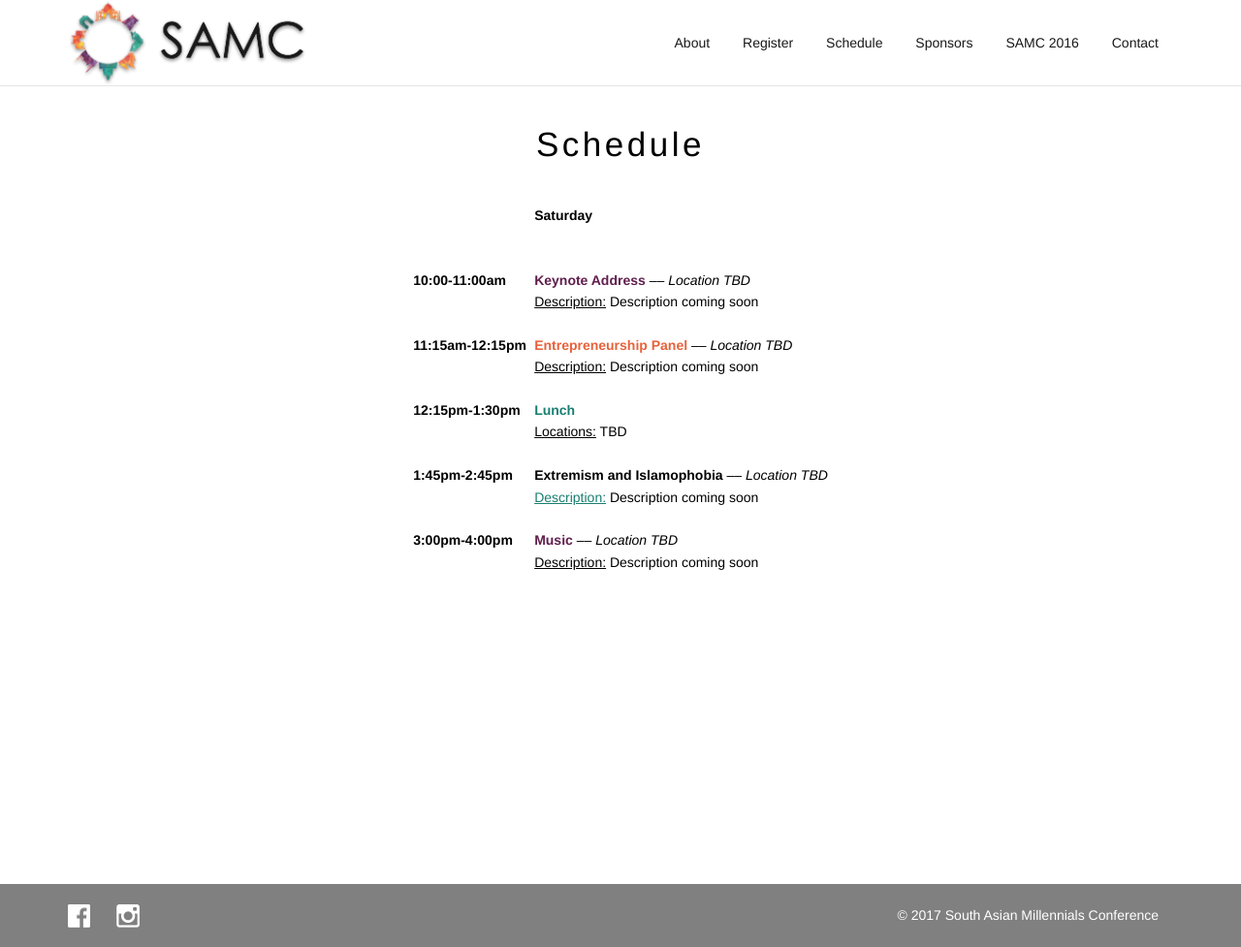
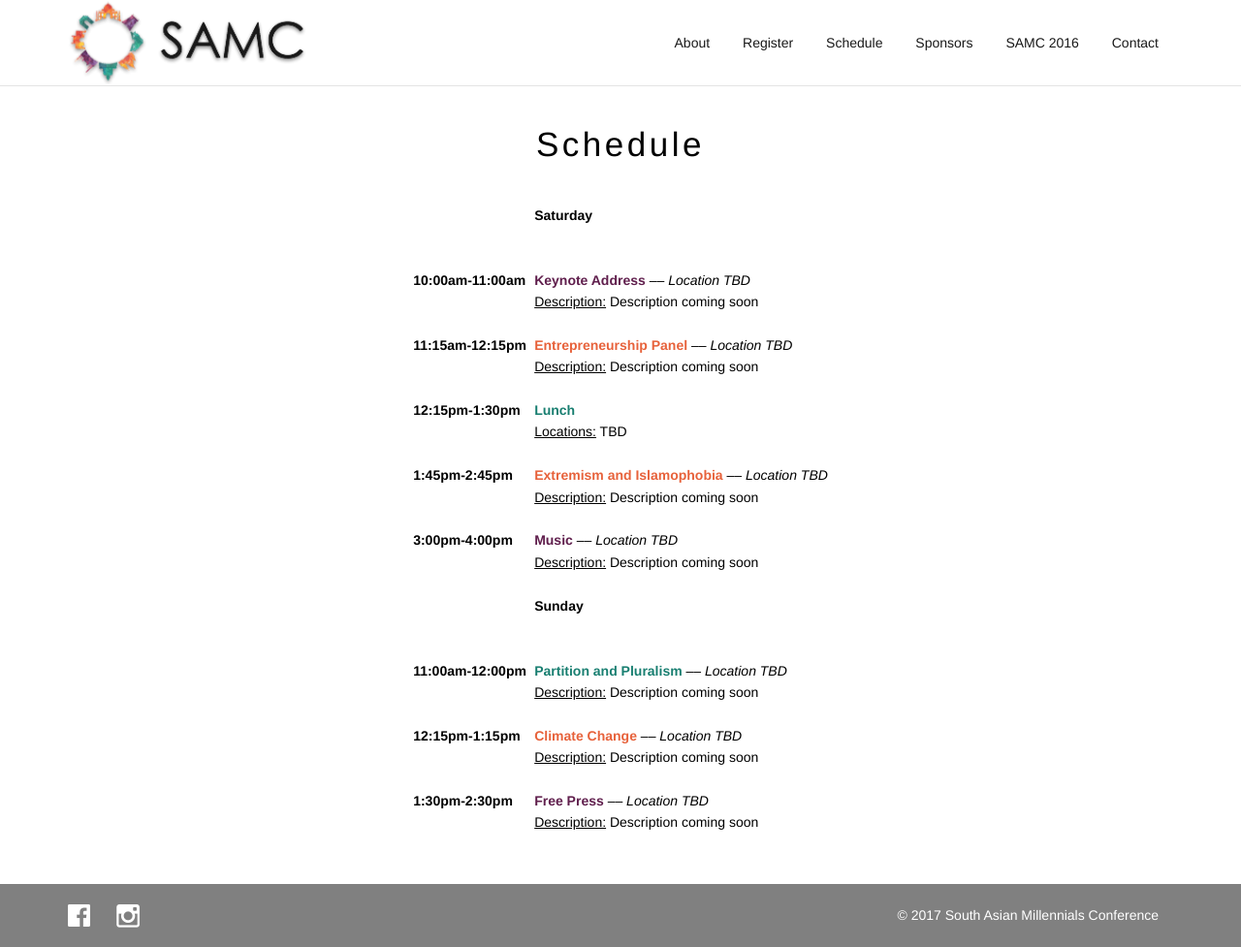
Before and after one commit to samconf/samconf.github.io, a Jekyll site: the page built from schedule/index.html, in a window 1280 px wide and 977 px high. Shown: the whole window at 97% size. Built offline with Jekyll 4.4.1, drawn with Linux system fonts in a browser that asks for light colours.

Commit message:
Adding Preliminary Sunday Schedule

```diff
--- a/schedule/index.html
+++ b/schedule/index.html
@@ -5,26 +5,16 @@ endpoint: schedule
 ---
 
 <div class="container">
-    <!-- <table class="schedule">
+    <table class="schedule">
         <tbody>
             <tr>
                 <td></td>
-                <td><strong>Social Event</strong> <i>–– Location TBD</i>
-                <br><br></td>
-            </tr>
-        </tbody>
-    </table> -->
-    <table class="schedule">
-        <tbody>
-            <!-- <tr>Saturday</tr> -->
-            <tr>
-                <td>         </td>
                 <td><strong class="p0">Saturday</strong> <i></i><br>
                     <u class="p0"></u>
                 <br><br></td>
             </tr>
             <tr>
-                <td>10:00-11:00am</td>
+                <td>10:00am-11:00am</td>
                 <td><strong class="p3">Keynote Address</strong> <i>–– Location TBD</i><br>
                     <u class="p0">Description:</u>
                     Description coming soon
@@ -46,8 +36,8 @@ endpoint: schedule
             </tr>
             <tr>
                 <td>1:45pm-2:45pm</td>
-                <td><strong class="p0">Extremism and Islamophobia</strong> <i>–– Location TBD</i><br>
-                    <u class="p1">Description:</u>
+                <td><strong class="p2">Extremism and Islamophobia</strong> <i>–– Location TBD</i><br>
+                    <u class="p0">Description:</u>
                     Description coming soon
                 <br><br></td>
             </tr>
@@ -58,27 +48,35 @@ endpoint: schedule
                     Description coming soon
                 <br><br></td>
             </tr>
-        </tbody>
-    </table>
-    <!-- <table class="sundayschedule">
-        <tbody>
-            <tr>Sunday
-                <td>10:00am-11:00am</td>
-                <td><strong>Event 5</strong> <i></i>
+            <tr>
+                <td></td>
+                <td><strong class="p0">Sunday</strong> <i></i><br>
+                    <u class="p0"></u>
                 <br><br></td>
             </tr>
             <tr>
-                <td>11:15am-12:15pm</td>
-                <td><strong>Event 6</strong> <i></i>
+                <td>11:00am-12:00pm</td>
+                <td><strong class="p1">Partition and Pluralism</strong> <i>–– Location TBD</i><br>
+                    <u class="p0">Description:</u>
+                    Description coming soon
                 <br><br></td>
             </tr>
             <tr>
-                <td></td>
-                <td><strong>Delegates check out</strong> <i></i>
+                <td>12:15pm-1:15pm</td>
+                <td><strong class="p2">Climate Change</strong> <i>–– Location TBD</i><br>
+                    <u class="p0">Description:</u>
+                    Description coming soon
+                <br><br></td>
+            </tr>
+            <tr>
+                <td>1:30pm-2:30pm</td>
+                <td><strong class="p3">Free Press</strong> <i>–– Location TBD</i><br>
+                    <u class="p0">Description:</u>
+                    Description coming soon
                 <br><br></td>
             </tr>
         </tbody>
-    </table> -->
+    </table>
 </div>
 
 <!-- This is 2017's schedule. Left for future reference. <tr>
```
